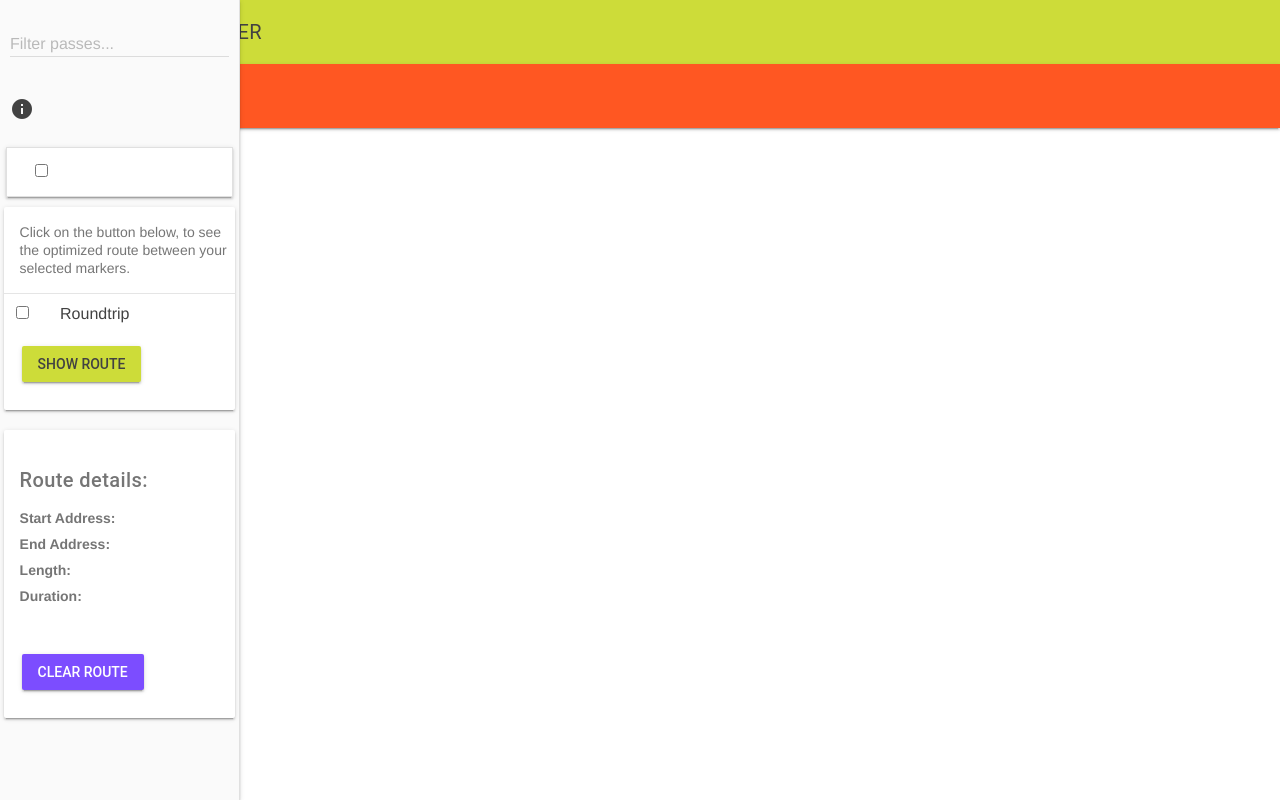
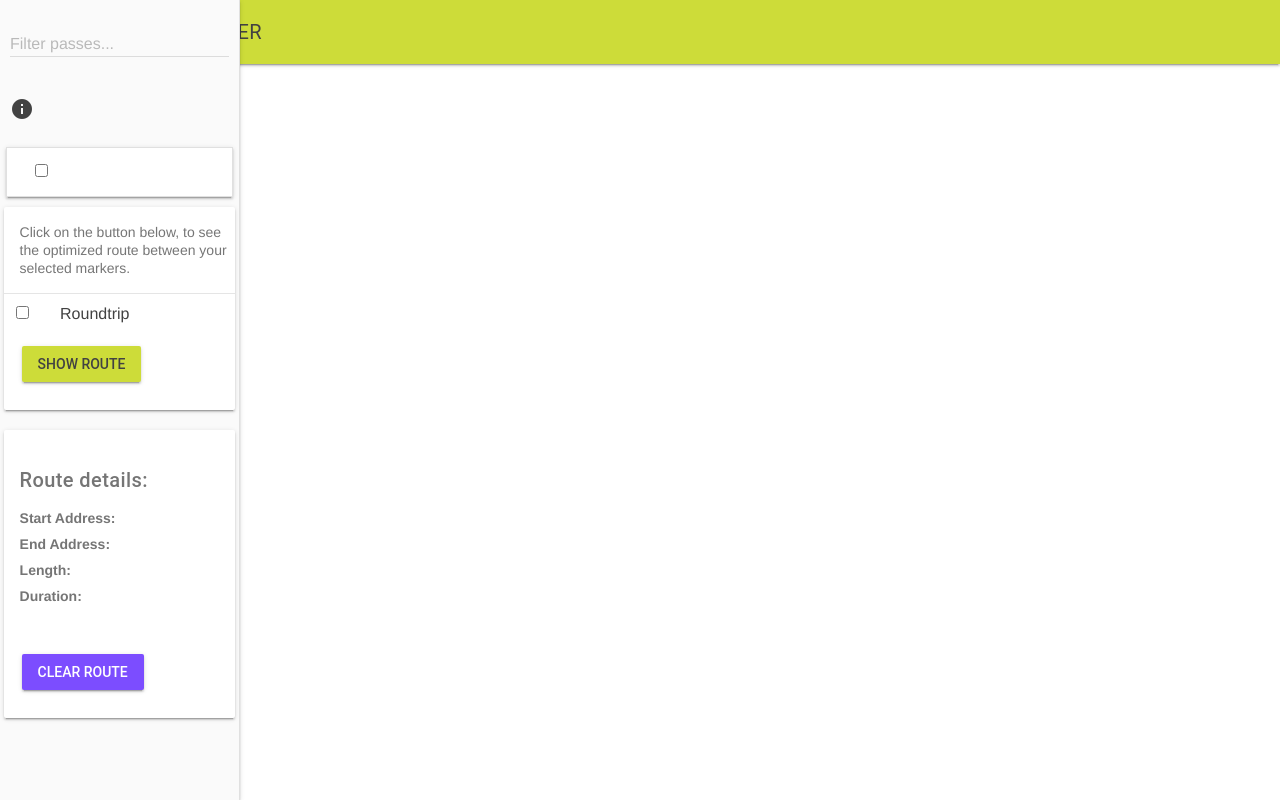
Before and after one commit to hkfrei/alpinePassMap, a website: page src/html/index.html in a window 1280 px wide. Drawn offline with Linux system fonts and the light colour scheme; some packages are replaced by stand-ins of ours; files that its build step writes are made by us from their sources; a script that the page names is missing; files whose address does not match are found by name.

Commit message:
Change css for offline header to default display:none

```diff
--- a/src/html/index.html
+++ b/src/html/index.html
@@ -21,7 +21,7 @@
         <span class="mdl-layout-title">PASS CYCLING PLANER</span>
       </div>
     </header>
-    <header class="mdl-layout__header offline-header" data-bind="css: {hidden: offline() === false}">
+    <header class="mdl-layout__header offline-header" data-bind="css: {visible: offline() === true}">
     <div class="mdl-layout__header-row">
       <!-- Offline Text -->
       <span class="mdl-layout-title">You are offline</span>
--- a/src/javascripts/modules/model.js
+++ b/src/javascripts/modules/model.js
@@ -1,4 +1,4 @@
-/* global ko google */
+/* global google */
 /*
 @description: Model Data
 */
--- a/src/stylesheets/app.css
+++ b/src/stylesheets/app.css
@@ -22,6 +22,7 @@ main,
 
 .offline-header {
 	background-color: #ff5722;
+	display: none;
 }
 
 .mdl-layout__drawer {
```
